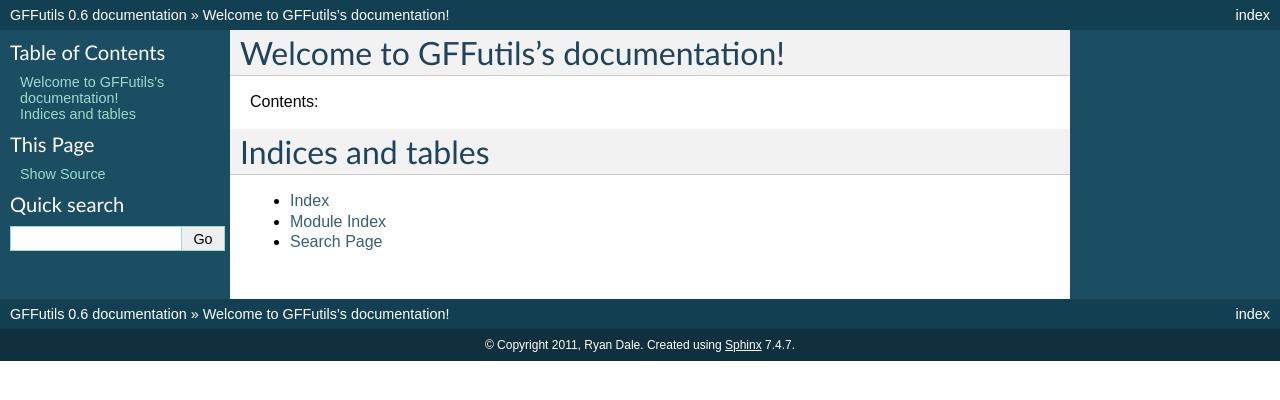
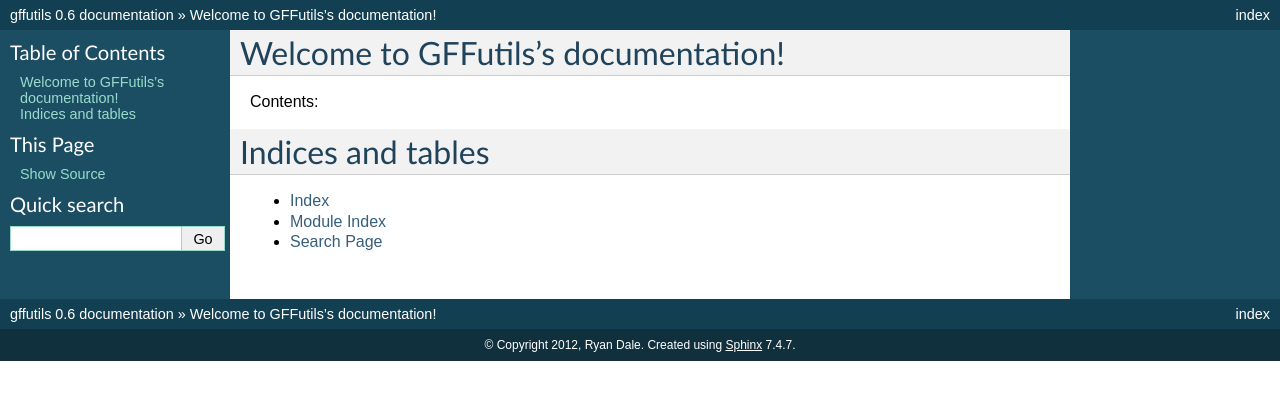
Before and after one commit to daler/gffutils, a Sphinx documentation site: the page built from doc/source/index.rst, in a window 1280 px wide. Shown: the top 400 px of the page. Built offline with Sphinx 7.4.7, drawn with Linux system fonts in a browser that asks for light colours; formulas are drawn with MathJax 3.

Commit message:
sphinx doc config edits

```diff
--- a/doc/source/conf.py
+++ b/doc/source/conf.py
@@ -25,7 +25,7 @@
 
 # Add any Sphinx extension module names here, as strings. They can be extensions
 # coming with Sphinx (named 'sphinx.ext.*') or your custom ones.
-extensions = ['sphinx.ext.autodoc', 'sphinx.ext.doctest', 'sphinx.ext.intersphinx', 'sphinx.ext.pngmath', 'sphinx.ext.ifconfig', 'sphinx.ext.viewcode']
+extensions = ['sphinx.ext.autodoc', 'sphinx.ext.doctest', 'sphinx.ext.intersphinx', 'sphinx.ext.autosummary', 'sphinx.ext.pngmath', 'sphinx.ext.ifconfig', 'sphinx.ext.viewcode']
 
 # Add any paths that contain templates here, relative to this directory.
 templates_path = ['_templates']
@@ -33,6 +33,12 @@
 # The suffix of source filenames.
 source_suffix = '.rst'
 
+autosummary_generate = True
+
+doctest_global_setup = """
+from gffutils import *
+import gffutils
+"""
 # The encoding of source files.
 #source_encoding = 'utf-8-sig'
 
@@ -40,8 +46,8 @@
 master_doc = 'index'
 
 # General information about the project.
-project = u'GFFutils'
-copyright = u'2011, Ryan Dale'
+project = u'gffutils'
+copyright = u'2012, Ryan Dale'
 
 # The version info for the project you're documenting, acts as replacement for
 # |version| and |release|, also used in various other places throughout the
```
